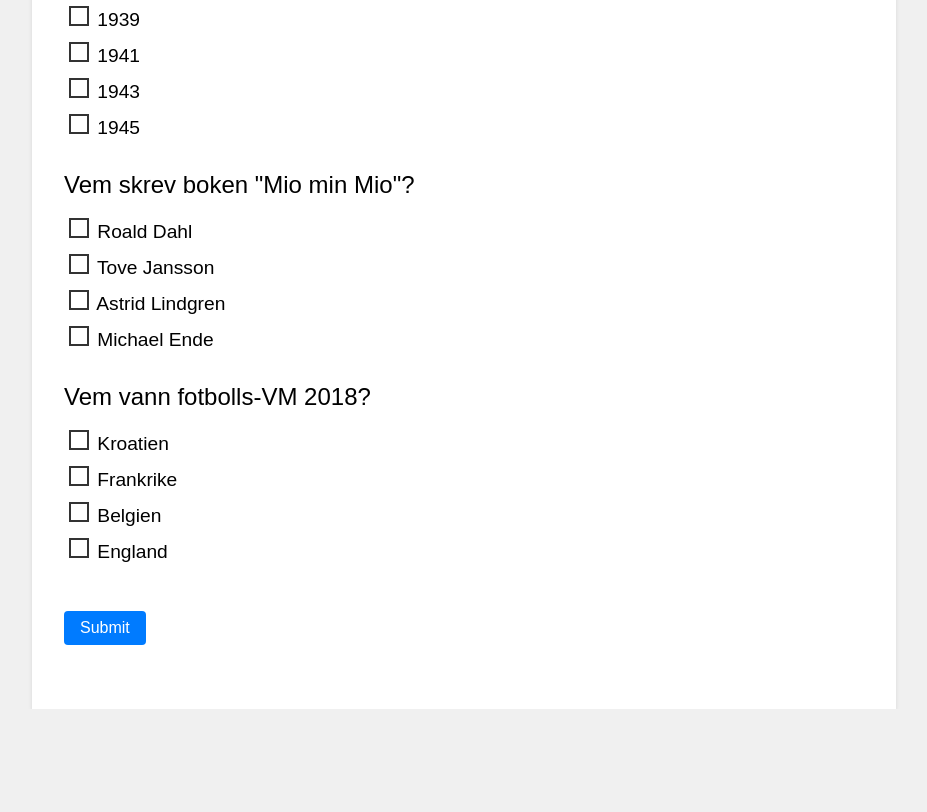
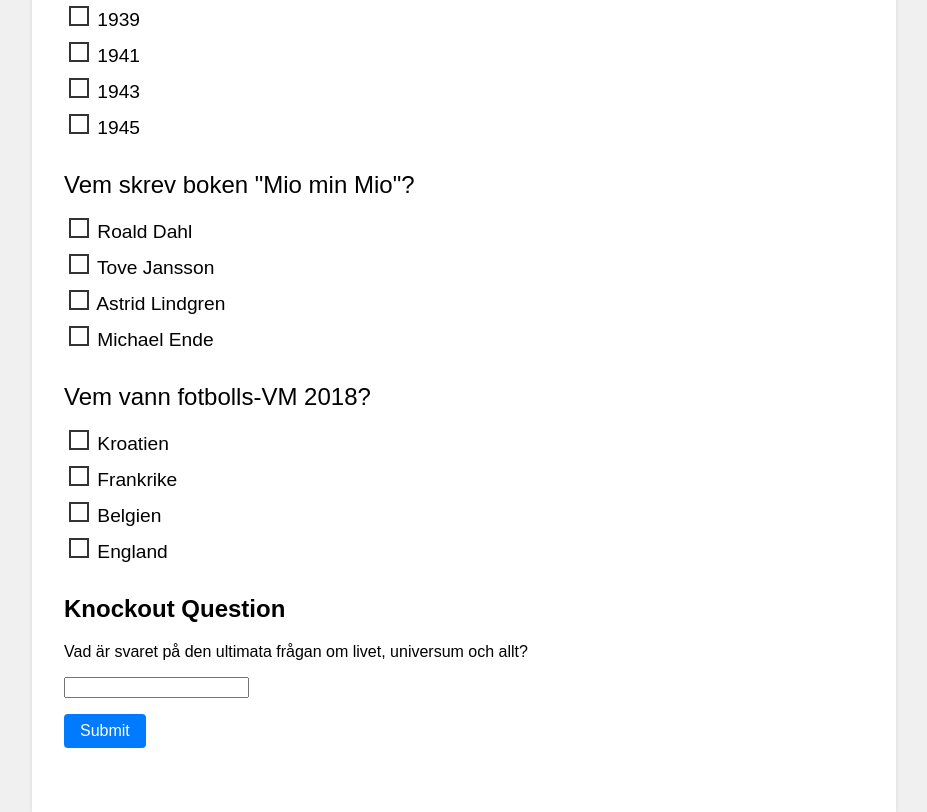
Before and after one commit to Nilsson82/TipspromenadQuizWebPage, a plain HTML site: page index.html in a window 1280 px wide. Shown: the part 2409-3221 px from the top of the page, without its empty margins (176-1103 px from the left). Before the commit the page ends 3118 px from the top, so only its background shows below. Drawn offline with Linux system fonts and the light colour scheme.

Commit message:
feat: Add a Knockout Question at end of form

```diff
--- a/index.html
+++ b/index.html
@@ -12,8 +12,14 @@
     <h1>Tipspromenad Quiz</h1>
     <h2 id="listName"></h2>
     <div id="quiz"></div>
-    <button id="submitBtn">Submit</button>
-    <div id="results"></div>
+    <div class="quiz-question">
+      <h2 id="knockout-question"></h2>
+      <p id="knockout-question-text"></p>
+      <input type="number" id="knockout-answer" required>
+    </div>
+    <button id="submitBtn" class="submit-button">Submit</button>
+    <div id="resultsContainer"></div>
+    <div id="knockoutResult"></div>
   </div>
   <script src="script.js"></script>
   <div id="questionListModal" class="modal">
--- a/script.js
+++ b/script.js
@@ -2,9 +2,13 @@ document.addEventListener("DOMContentLoaded", function() {
 
   const listQuizdata = [
     {
-      listName: "Världsfrågor",  // A custom name for the question list that will be displayed on the question list button
-      answerDisplay: "vertically",  // A custom name for the question list that will be displayed on the question list button
-      answerOptions: true,  // If true, adds an index (1, 2, 3, etc.) in front of each answer alternative; if false, answer alternatives will be displayed without an index
+      listName: "Världsfrågor",
+      answerDisplay: "vertically",
+      answerOptions: true,
+      questionKnockout: {
+        question: "Vad är svaret på den ultimata frågan om livet, universum och allt?",
+        result: 42
+      },
       QuestionList : [
         {
           question: "Vilken är den högsta berget i världen?",
@@ -73,6 +77,9 @@ document.addEventListener("DOMContentLoaded", function() {
       listName: "Vuxenfrågor till tipspromenad", // A custom name for the question list that will be displayed on the question list button
       answerDisplay: "horizontally", // Determines the layout of the answer alternatives; set to "horizontally" for a side-by-side layout or "vertically" for a top-to-bottom layout
       answerOptions: false, // If true, adds an index (1, 2, 3, etc.) in front of each answer alternative; if false, answer alternatives will be displayed without an index
+      questionKnockout: {
+        result: 42
+      },
       QuestionList : [
       {
         question: "Fråga 1",
@@ -140,6 +147,9 @@ document.addEventListener("DOMContentLoaded", function() {
     listName: "Barnfrågor till tipspromenad", // A custom name for the question list that will be displayed on the question list button
     answerDisplay: "horizontally", // Determines the layout of the answer alternatives; set to "horizontally" for a side-by-side layout or "vertically" for a top-to-bottom layout
     answerOptions: false, // If true, adds an index (1, 2, 3, etc.) in front of each answer alternative; if false, answer alternatives will be displayed without an index
+    questionKnockout: {
+      result: 42
+    },
     QuestionList : [
       {
         question: "Fråga 1",
@@ -206,10 +216,13 @@ document.addEventListener("DOMContentLoaded", function() {
 ];
 
 let currentQuizData = listQuizdata[0].QuestionList; // set quizData as the default
+let currentListData = listQuizdata.find(list => list.QuestionList === currentQuizData);
 
 const quizContainer = document.getElementById("quiz");
 const submitButton = document.getElementById("submitBtn");
-const resultsContainer = document.getElementById("results");
+//const resultsContainer = document.getElementById("results");
+const resultsContainer = document.getElementById("resultsContainer");
+const knockoutResult = document.getElementById("knockoutResult");
 
 // Add event listener for the "Meny" button
 const menyBtn = document.getElementById("menyBtn");
@@ -244,7 +257,16 @@ listQuizdata.forEach((quizData, index) => {
 
 function displayQuiz(answerOptions, answerDisplay) {
   const output = [];
-  document.getElementById("listName").textContent = listQuizdata.find(list => list.QuestionList === currentQuizData).listName;
+  currentListData = listQuizdata.find(list => list.QuestionList === currentQuizData);
+
+  document.getElementById("listName").textContent = currentListData.listName;
+
+  // Update the knockoutQuestionText
+  if (currentListData.questionKnockout) {
+    const knockoutQuestionText = document.getElementById("knockout-question-text");
+    knockoutQuestionText.textContent = currentListData.questionKnockout.question;
+  }
+
   currentQuizData.forEach((currentQuestion, questionNumber) => {
     const answers = [];
 
@@ -295,11 +317,26 @@ function showResults() {
 
   const language = navigator.language || navigator.userLanguage;
   if (language.startsWith("sv")) {
-    resultsContainer.innerHTML = `Du har besvarat ${numCorrect} av ${currentQuizData.length} frågor korrekt!`;
+    resultsContainer.innerHTML =`<span class="result">Du har besvarat ${numCorrect} av ${currentQuizData.length} frågor korrekt!</span>`;
   } else {
-    resultsContainer.innerHTML = `You got ${numCorrect} out of ${currentQuizData.length} correct!`;
+    resultsContainer.innerHTML = `<span class="result">You got ${numCorrect} out of ${currentQuizData.length} correct!</span>`;
   }
 
+  // Display the knockout result
+  const knockoutAnswer = document.getElementById("knockout-answer").value;
+  const knockoutResult = document.getElementById("knockoutResult");
+  const correctKnockoutAnswer = currentListData.questionKnockout.result;
+  const knockoutDifference = Math.abs(knockoutAnswer - correctKnockoutAnswer);
+
+  if (knockoutAnswer) {
+    if (language.startsWith("sv")) {
+      knockoutResult.innerHTML = `<span class="result">Du svarade ${knockoutAnswer} och rätt svar var ${correctKnockoutAnswer}, så du var ${knockoutDifference} ifrån det korrekta svaret.</span>`;
+    } else {
+      knockoutResult.innerHTML = `<span class="result">You answered ${knockoutAnswer} , correct was ${correctKnockoutAnswer}, so you were ${knockoutDifference}, so you were</span>`;
+    }
+  } else {
+    knockoutResult.innerHTML = "";
+  }
 }
 
 function setSubmitButtonText() {
@@ -307,22 +344,27 @@ function setSubmitButtonText() {
   const submitButton = document.getElementById("submitBtn");
   const menyButton = document.getElementById("menyBtn");
   const questionListHeading = document.getElementById("questionListHeading");
+  const knockoutQuestion = document.getElementById("knockout-question");
+  const knockoutQuestionText = document.getElementById("knockout-question-text");
+
+  const currentListData = listQuizdata.find(list => list.QuestionList === currentQuizData);
+  knockoutQuestionText.textContent = currentListData.questionKnockout.question;
 
   if (language.startsWith("sv")) {
     submitButton.textContent = "Skicka";
     menyButton.textContent = "Välj en frågelista";
     questionListHeading.textContent = "Välj en frågelista:";
+    knockoutQuestion.textContent = "Utslagsfråga";
   } else {
     submitButton.textContent = "Submit";
     menyButton.textContent = "Select a question list";
     questionListHeading.textContent = "Select a question list:";
+    knockoutQuestion.textContent = "Knockout Question";
   }
 }
 
 setSubmitButtonText();
-
 displayQuiz();
-
 submitButton.addEventListener("click", showResults);
 
 });
--- a/styles.css
+++ b/styles.css
@@ -1,38 +1,58 @@
+:root {
+  --font-family: Arial, sans-serif;
+  --main-bg-color: #f0f0f0;
+  --container-bg-color: #ffffff;
+  --container-shadow: 0px 2px 4px rgba(0, 0, 0, 0.1);
+  --main-font-size: 1rem;
+  --btn-bg-color: #007bff;
+  --btn-hover-bg-color: #0056b3;
+  --btn-font-color: #ffffff;
+  --btn-border-radius: 4px;
+  --input-radio-size: 20px;
+}
+
 body {
-  font-family: Arial, sans-serif;
+  font-family: var(--font-family);
   margin: 0;
   padding: 0;
-  background-color: #f0f0f0;
+  background-color: var(--main-bg-color);
 }
 
 .container {
   max-width: 800px;
   margin: 0 auto;
   padding: 2rem;
-  background-color: #ffffff;
-  box-shadow: 0px 2px 4px rgba(0, 0, 0, 0.1);
+  background-color: var(--container-bg-color);
+  box-shadow: var(--container-shadow);
 }
 
+/* Headings */
 h1 {
   font-size: 2rem;
   margin-bottom: 1rem;
   text-align: center;
 }
 
-button {
+/* Buttons */
+button,
+.question-list-button {
   padding: 0.5rem 1rem;
-  font-size: 1rem;
+  font-size: var(--main-font-size);
   cursor: pointer;
-  background-color: #007bff;
-  color: #ffffff;
+  background-color: var(--btn-bg-color);
+  color: var(--btn-font-color);
   border: none;
-  border-radius: 4px;
+  border-radius: var(--btn-border-radius);
   margin-top: 1rem;
 }
 
-button:hover {
-  background-color: #0056b3;
+button:hover,
+.meny-btn:hover,
+.question-list-button:hover {
+  background-color: var(--btn-hover-bg-color);
 }
+
+/* Questions and answers */
 .question {
   font-size: 1.5rem;
   margin-bottom: 1rem;
@@ -41,12 +61,6 @@ button:hover {
 .answers {
   font-size: 1.2rem;
   margin-bottom: 2rem;
-}
-
-.correct-answer {
-  background-color: #d4edda;
-  border: 1px solid #c3e6cb;
-  padding: 0.5rem;
 }
 
 .answers label {
@@ -60,15 +74,26 @@ button:hover {
   margin-top: 0.5rem;
 }
 
+/* Results */
 #results {
   font-size: 1.5rem;
   margin-bottom: 2rem;
 }
 
+.result {
+  font-size: 1.5rem;
+  margin-bottom: 0.5rem;
+  background-color: #d4edda;
+  border: 1px solid #c3e6cb;
+  padding: 0.5rem;
+  display: inline-block;
+}
+
+/* Radio buttons */
 input[type="radio"] {
   appearance: none;
-  width: 20px;
-  height: 20px;
+  width: var(--input-radio-size);
+  height: var(--input-radio-size);
 }
 
 input[type="radio"]:before {
@@ -91,9 +116,16 @@ input[type="radio"]:checked:before {
   color: #333;
 }
 
+/* Images */
 .question-image {
   width: 450px;
   height: auto;
+}
+
+.correct-answer {
+  background-color: #d4edda;
+  border: 1px solid #c3e6cb;
+  padding: 0.5rem;
 }
 
 .meny-btn {
@@ -181,3 +213,16 @@ input[type="radio"]:checked:before {
 .question-list-button:hover {
   background-color: #d6ac21;
 }
+
+.submit-button {
+  margin-top: 1rem;
+  margin-bottom: 2rem;
+}
+
+#resultsContainer {
+  display: block;
+}
+
+#knockoutResult {
+  display: block;
+}
```
Also changed, not shown: README.md.
